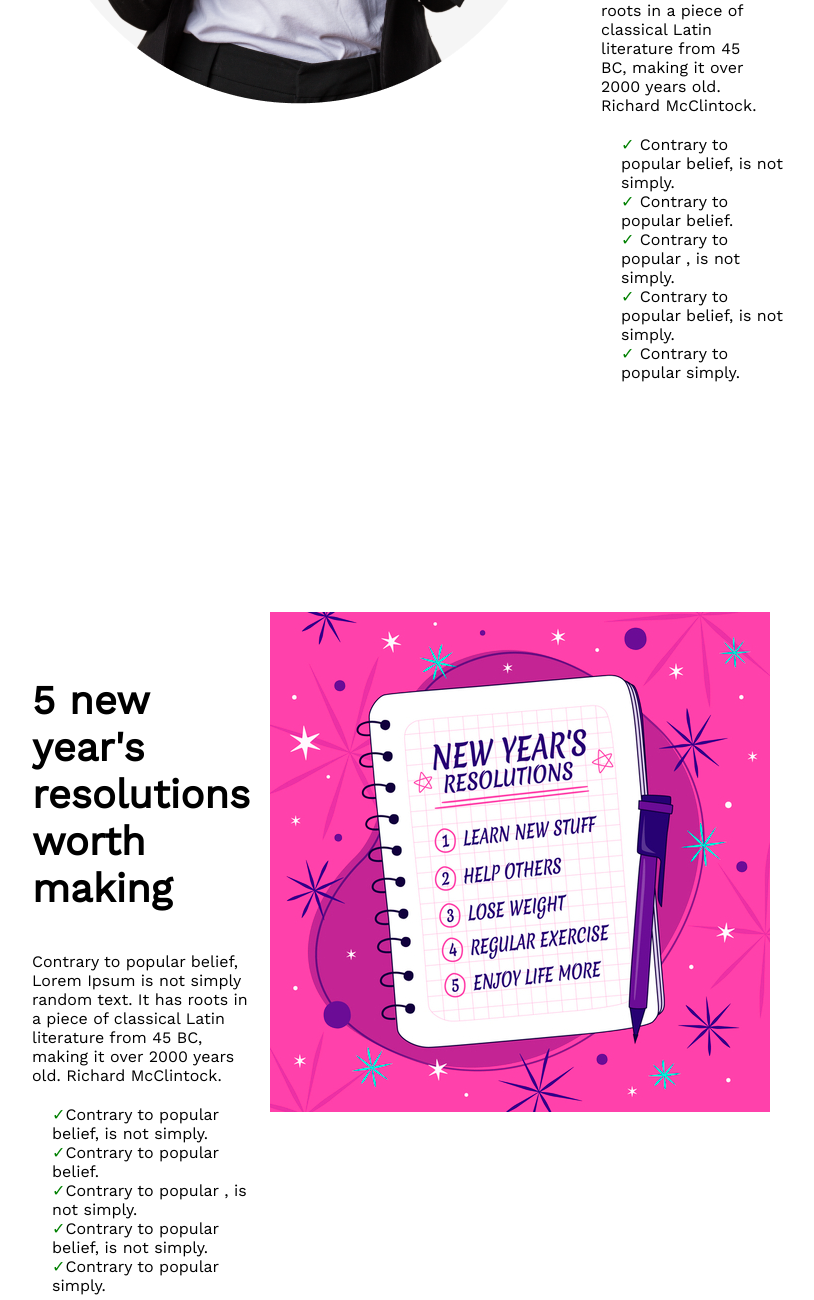
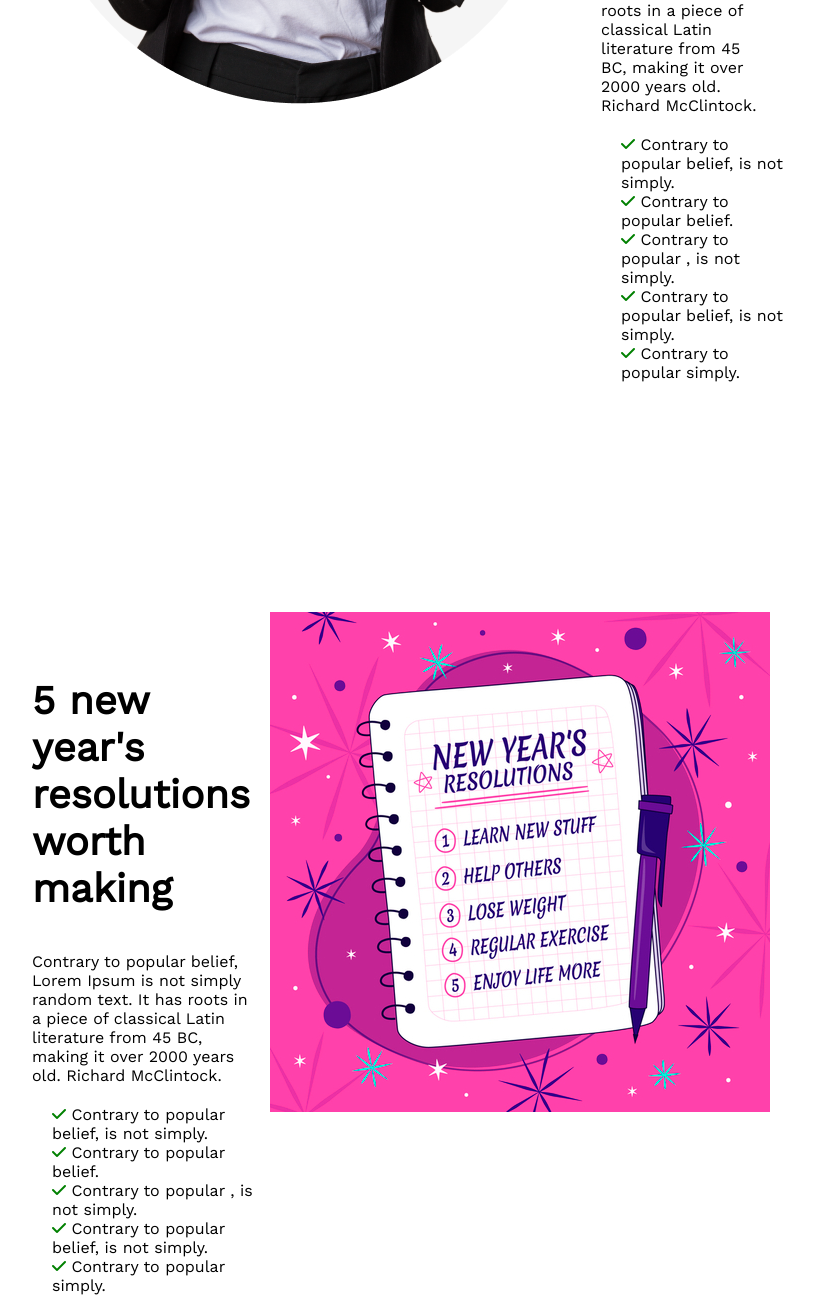
Before and after one commit to asmmostafizurrahman/assigntment1ms1ph, a plain HTML site: page index.html in a window 1280 px wide. Shown: the part 1700-3000 px from the top of the page, without its empty margins (310-1124 px from the left). Drawn offline with nearby package versions, Linux system fonts and the light colour scheme.

Commit message:
added icons green

```diff
--- a/index.html
+++ b/index.html
@@ -7,6 +7,7 @@
     <title>new year new me</title>
     <link rel="stylesheet" href="styles/newme.css">
     <link rel="preconnect" href="https://fonts.googleapis.com"><link rel="preconnect" href="https://fonts.gstatic.com" crossorigin><link href="https://fonts.googleapis.com/css2?family=Work+Sans&display=swap" rel="stylesheet">
+    <script src="https://kit.fontawesome.com/3e967916a0.js" crossorigin="anonymous"></script>
 </head>
 <body>
     <header>
@@ -35,11 +36,11 @@
                 <h2>My failures of previous year</h2>
                 <p>Contrary to popular belief, Lorem Ipsum is not simply random text. It has roots in a piece of classical Latin literature from 45 BC, making it over 2000 years old. Richard McClintock.</p>
                 <ul>
-                    <li> Contrary to popular belief, is not simply.</li>
-                    <li> Contrary to popular belief.</li>
-                    <li> Contrary to popular , is not simply.</li>
-                    <li> Contrary to popular belief, is not simply.</li>
-                    <li> Contrary to popular simply.</li>
+                    <li><i class="fa-solid fa-check"></i>   Contrary to popular belief, is not simply.</li>
+                    <li><i class="fa-solid fa-check"></i>   Contrary to popular belief.</li>
+                    <li><i class="fa-solid fa-check"></i>   Contrary to popular , is not simply.</li>
+                    <li><i class="fa-solid fa-check"></i>   Contrary to popular belief, is not simply.</li>
+                    <li><i class="fa-solid fa-check"></i>   Contrary to popular simply.</li>
                 </ul>
 
             </div>
@@ -52,11 +53,11 @@
                 <h2>5 new year's resolutions worth making</h2>
                 <p>Contrary to popular belief, Lorem Ipsum is not simply random text. It has roots in a piece of classical Latin literature from 45 BC, making it over 2000 years old. Richard McClintock.</p>
                 <ul>
-                    <li>Contrary to popular belief, is not simply.</li>
-                    <li>Contrary to popular belief.</li>
-                    <li>Contrary to popular , is not simply.</li>
-                    <li>Contrary to popular belief, is not simply.</li>
-                    <li>Contrary to popular simply.</li>
+                    <li><i class="fa-solid fa-check"></i>   Contrary to popular belief, is not simply.</li>
+                    <li><i class="fa-solid fa-check"></i>   Contrary to popular belief.</li>
+                    <li><i class="fa-solid fa-check"></i>   Contrary to popular , is not simply.</li>
+                    <li><i class="fa-solid fa-check"></i>   Contrary to popular belief, is not simply.</li>
+                    <li><i class="fa-solid fa-check"></i>   Contrary to popular simply.</li>
                 </ul>
 
             </div>
--- a/styles/newme.css
+++ b/styles/newme.css
@@ -83,13 +83,9 @@
 .failures-text>ul{
     list-style: none;
 }
-
-.failures-text>ul>li:before{
-    content: '✓';
+.failures-text>ul>li>i{
     color: green;
-    font-weight: 300;
 }
-
 /* resolutions */
 .resolutions{
     display: flex;
@@ -125,11 +121,8 @@
 .resolutions-text>ul{
     list-style: none;
 }
-
-.resolutions-text>ul>li:before{
-    content: '✓';
+.resolutions-text>ul>li>i{
     color: green;
-    font-weight: 300;
 }
 
 /* plans */
```
